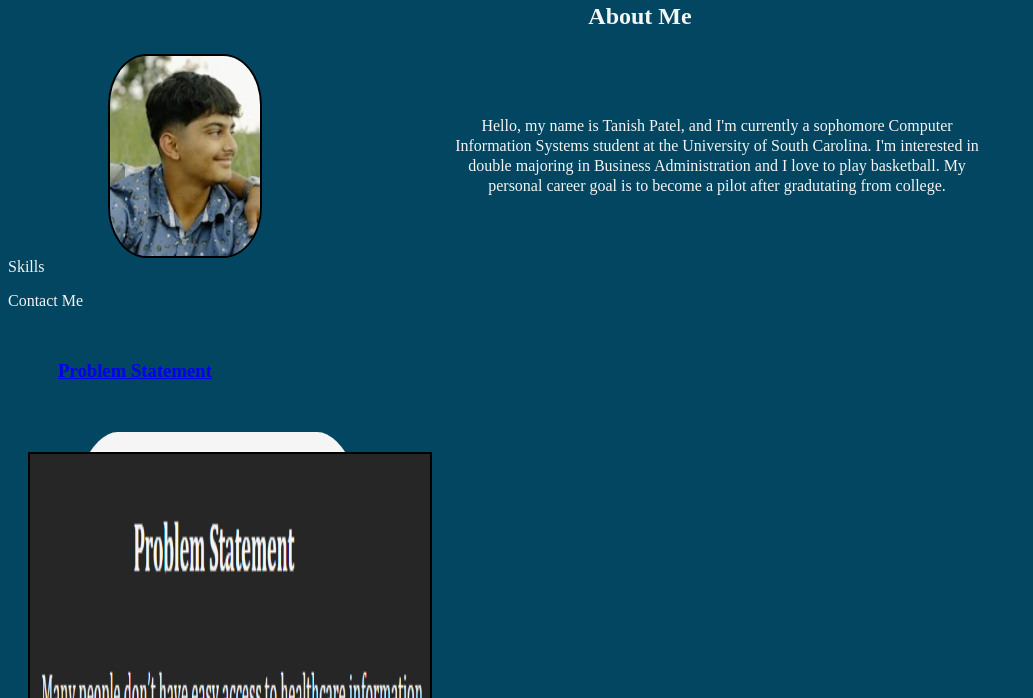
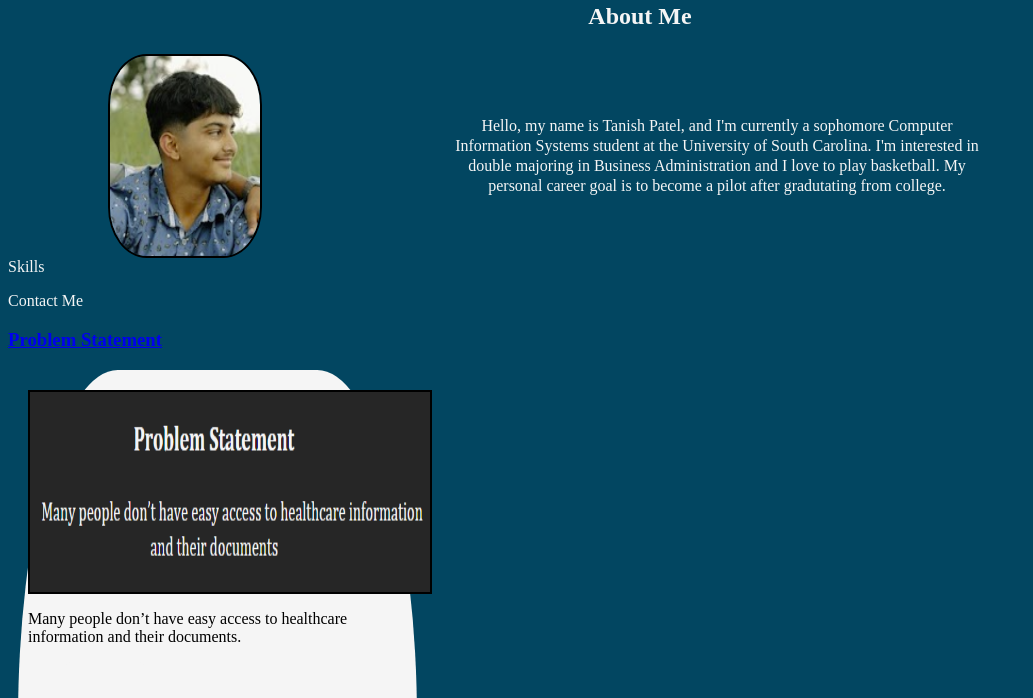
Before and after one commit to CSEpateltanish/CSEpateltanish, a plain HTML site: page index.html in a window 1280 px wide. Shown: the part 79-777 px from the top of the page, without its empty margins (0-1033 px from the left). Drawn offline with Linux system fonts and the light colour scheme.

Commit message:
Update styles.css

```diff
--- a/styles.css
+++ b/styles.css
@@ -18,10 +18,6 @@ body{
 .projects{
     display:flex; flex-wrap:wrap;
 }
-.project1{
-    color: whitesmoke;
-    margin: 50px;
-}
 .project {
     width: 30%;
     margin: 10px;
@@ -31,7 +27,7 @@ body{
 }
 .project img{
     width: 400px;
-    height: 400px;
+    height: 200px;
     margin: 10px;
     border: 2px solid black;
     display: block;
```
